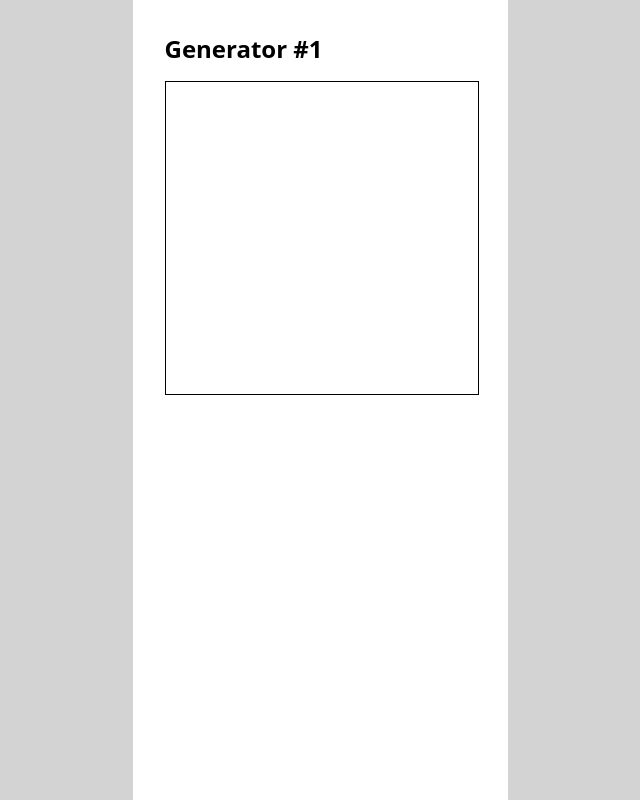
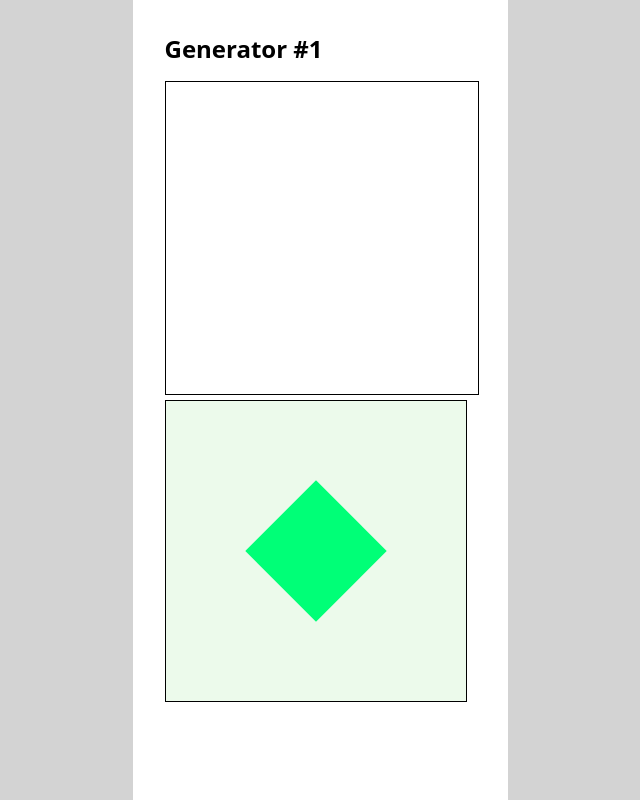
Before and after one commit to chris-kuehn/capstone-project, a Next.js app: page / in a window 1280 px wide. Shown: the whole page, without its empty margins (320-960 px from the left). Built offline with nearby package versions, Linux system fonts and the light colour scheme.

Commit message:
renderProblemsToDiscuss

```diff
--- /dev/null
+++ b/components/CanvasOne.js
@@ -0,0 +1,29 @@
+import { useRef, useEffect } from "react";
+import styled from "styled-components";
+
+export default function CanvasOne() {
+  const canvasRef = useRef(null);
+  useEffect(() => {
+    const canvas = canvasRef.current;
+    const ctx = canvas.getContext("2d");
+    // Beginn drawing statements
+    ctx.fillStyle = "hsl(113, 60%, 95%)";
+    ctx.fillRect(0, 0, canvas.width, canvas.height);
+
+    ctx.fillStyle = "hsl(148, 100%, 50%)";
+    ctx.translate(150, 150);
+    ctx.rotate((45 * Math.PI) / 180);
+    ctx.beginPath();
+    ctx.fillRect(-50, -50, 100, 100);
+    // End drawing statements
+  }, []);
+  return <StyledCanvas width="300" height="300" ref={canvasRef} />;
+}
+
+const StyledCanvas = styled.canvas`
+  border: 1px solid black;
+`;
+
+// About useRef:
+// The canvas Element is marked with   ref={canvasRef}
+// The useRef-Hook is used to referenz to that marked canvas Element
--- a/pages/index.js
+++ b/pages/index.js
@@ -1,10 +1,12 @@
 import ArtGenerator from "@/components/ArtGenerator";
+import CanvasOne from "@/components/CanvasOne";
 import Wrapper from "@/components/Wrapper";
 
 export default function HomePage() {
   return (
     <Wrapper>
       <ArtGenerator />
+      <CanvasOne />
     </Wrapper>
   );
 }
```
